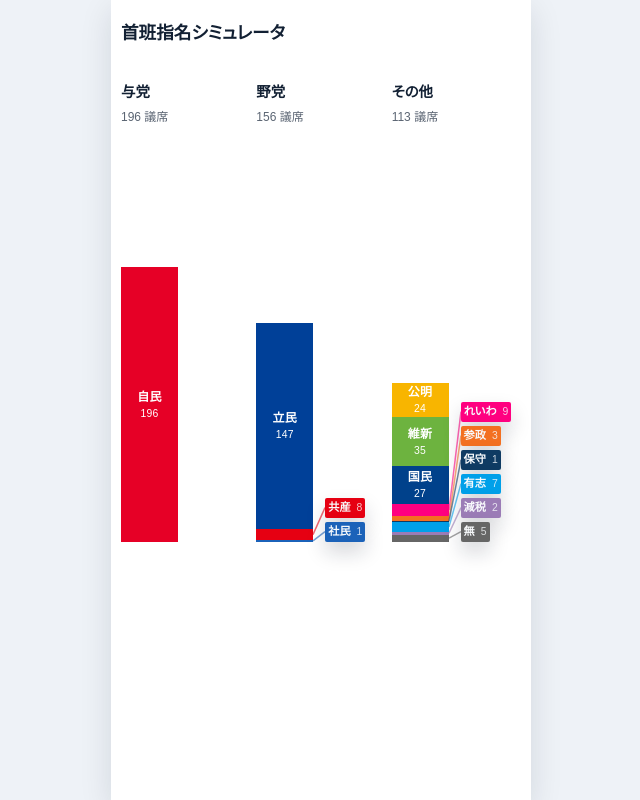
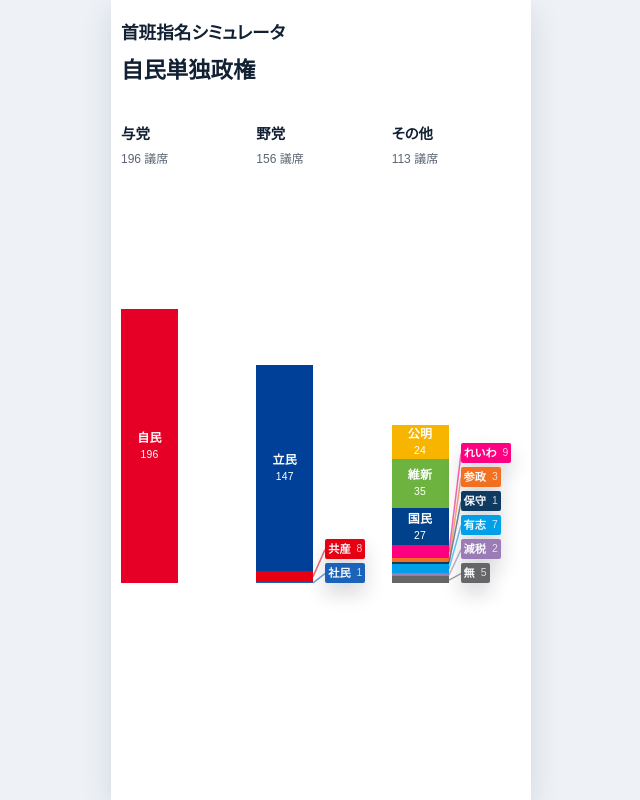
Before and after one commit to Arahabica/shuhan, a React (Vite) app: page / in a window 1280 px wide. Shown: the whole page, without its empty margins (319-959 px from the left). Built offline with nearby package versions, Linux system fonts and the light colour scheme.

Commit message:
政権名ロジック

```diff
--- a/src/App.tsx
+++ b/src/App.tsx
@@ -171,6 +171,23 @@ const App = () => {
   const rulingSeats = groups.find((group) => group.id === 'ruling')?.totalSeats ?? 0
   const oppositionSeats = groups.find((group) => group.id === 'opposition')?.totalSeats ?? 0
 
+  // 政権名を生成
+  const rulingGroup = groups.find((group) => group.id === 'ruling')
+  const administrationName = useMemo(() => {
+    if (!rulingGroup || rulingGroup.parties.length === 0) return ''
+
+    if (rulingGroup.parties.length === 1) {
+      return `${rulingGroup.parties[0].shortName}単独政権`
+    }
+
+    const initials = rulingGroup.parties
+      .slice()
+      .reverse()
+      .map((party) => party.shortName.charAt(0))
+      .join('')
+    return `${initials}政権`
+  }, [rulingGroup])
+
   // 与党と野党の議席数を監視し、逆転したらアニメーションをトリガー
   useEffect(() => {
     if (swapState === 'idle' && oppositionSeats > rulingSeats) {
@@ -283,6 +300,7 @@ const App = () => {
           <header className="app__header">
             <div className="header__titles">
               <h1 className="header__headline">首班指名シミュレータ</h1>
+              {administrationName && <p className="header__administration">{administrationName}</p>}
             </div>
           </header>
 
--- a/src/index.css
+++ b/src/index.css
@@ -85,6 +85,13 @@ body {
   margin: 0;
   font-size: 1.1rem;
   font-weight: 700;
+}
+
+.header__administration {
+  margin: 4px 0 0 0;
+  font-size: 1.4rem;
+  font-weight: 700;
+  color: var(--text-primary);
 }
 
 .app__main {
```
